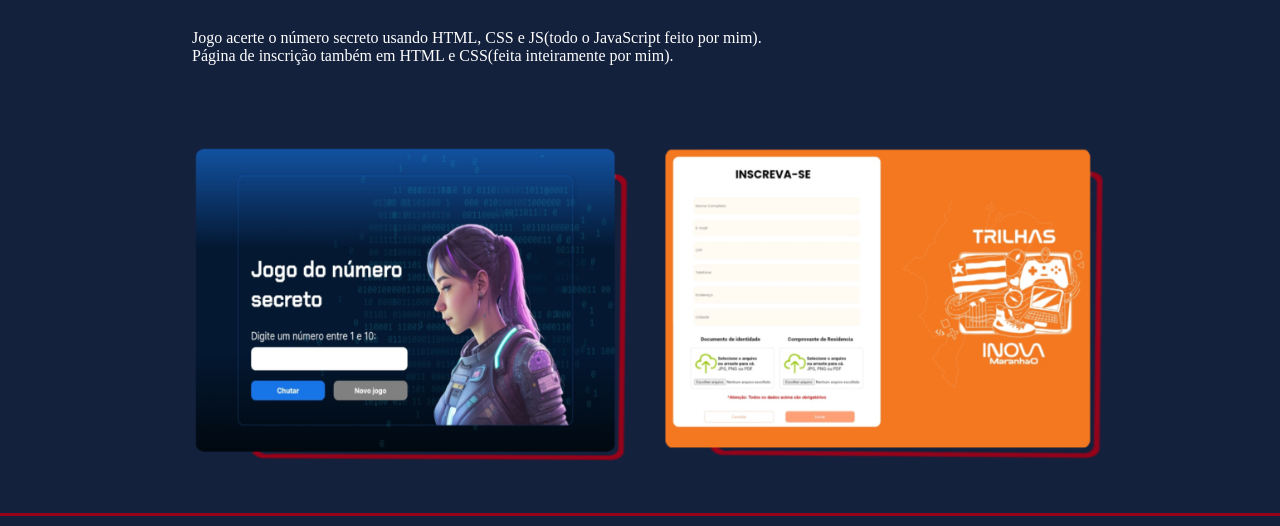
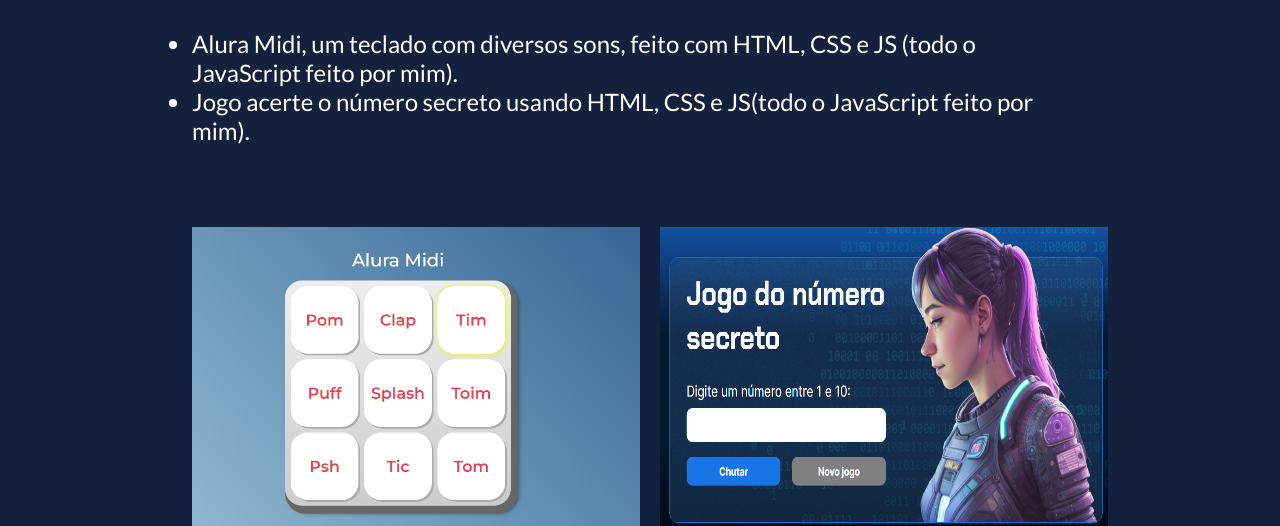
Before and after one commit to igordiogo2022/portifolio, a plain HTML site: page projetos.html in a window 1280 px wide. Shown: the part 176-702 px from the top of the page. Drawn offline with Linux system fonts and the light colour scheme.

Commit message:
Atualizando arquivos.

```diff
--- a/projetos.html
+++ b/projetos.html
@@ -18,11 +18,14 @@
       <main class="principalProjetos">
          <section class="principal__conteudoProjetos">
             <h1 class="principal__conteudo--titulo">Meus <u class="titulo__destaque">Projetos</u></h1>
-            <p class="principal__conteudo--paragrafo">Jogo acerte o número secreto usando HTML, CSS e JS(todo o JavaScript feito por mim).<br>Página de inscrição também em HTML e CSS(feita inteiramente por mim).</p>
+            <ul class="principal__conteudo--paragrafo">
+               <li>Alura Midi, um teclado com diversos sons, feito com HTML, CSS e JS (todo o JavaScript feito por mim).</li>
+               <li>Jogo acerte o número secreto usando HTML, CSS e JS(todo o JavaScript feito por mim).</li>
+            </ul>
          </section>
          <section class="principalProjetos__projetos">
-            <img src="./assets/numeroSecreto.png" class="principal__imagemProjetos">
-            <img src="./assets/trilhas.png" class="principal__imagemProjetos">
+            <img src="./assets/aluraMidi.png" class="principal__imagemProjetos">
+            <img src="./assets/Captura de tela 2024-06-11 112407.png" class="principal__imagemProjetos">
          </section>
       </main>
       <footer class="rodape">
--- a/styles/style.css
+++ b/styles/style.css
@@ -95,6 +95,10 @@ body::before{
    display: flex;
    flex-direction: row;
    gap: 20px;
+   }
+.principal__conteudo--paragrafo{
+   font-family: var(--fonteSecundaria);
+   font-size: 24px;
 }
 .principal__imagem{
    width: 50%;
@@ -118,7 +122,7 @@ body::before{
    justify-content: center;
    gap: 16px;
    width: 50%;
-   border: 2px solid var(--corSecundaria);
+   border: 3px solid var(--corSecundaria);
    border-radius: 8px;
    text-align: center;
    text-decoration: none;
```
Also changed, not shown: habilidades.html (+2 -2 lines), assets/Captura de tela 2024-06-11 112407.png (added), assets/aluraMidi.png (added).
